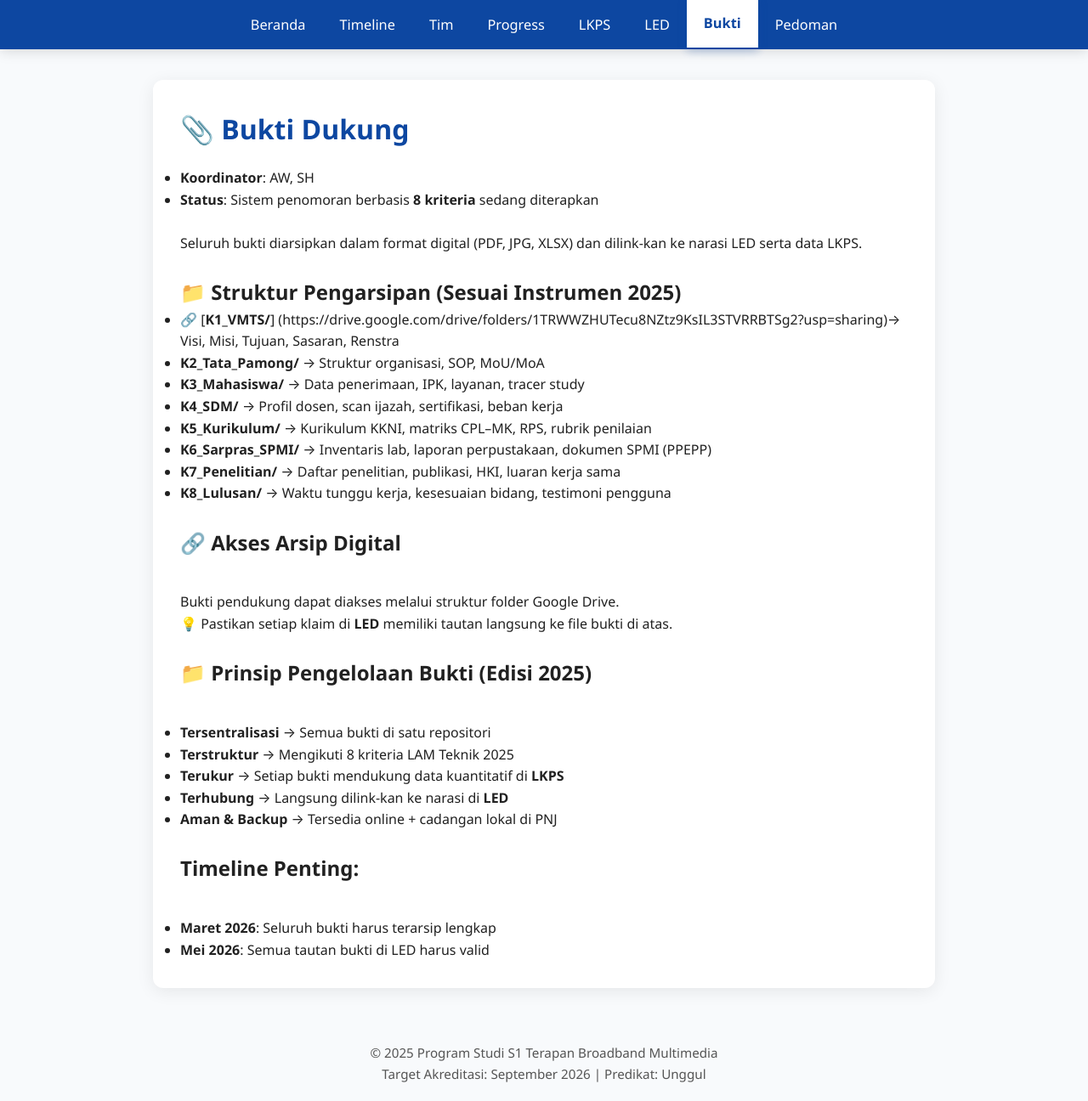
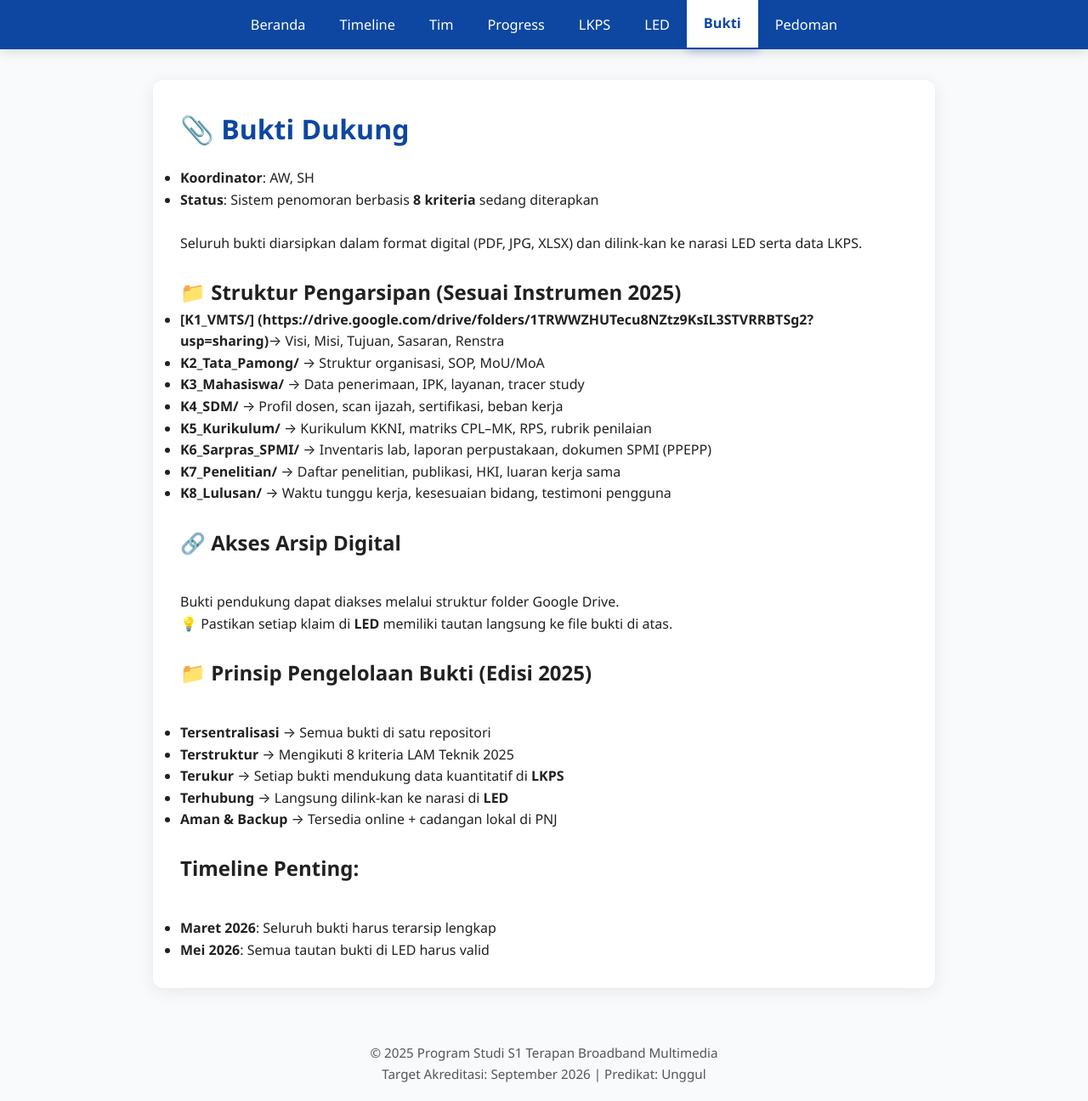
Before and after one commit to portal-psbm/aksibm-26, a Jekyll site: the page built from bukti.md, in a window 1280 px wide and 1296 px high. Shown: the whole window at 85% size. Built offline with Jekyll 4.4.1, drawn with Linux system fonts in a browser that asks for light colours.

```diff
--- a/bukti.md
+++ b/bukti.md
@@ -13,7 +13,7 @@ permalink: /bukti/
 
 ## 📁 Struktur Pengarsipan (Sesuai Instrumen 2025)
 
-- 🔗 [**K1_VMTS/**] (https://drive.google.com/drive/folders/1TRWWZHUTecu8NZtz9KsIL3STVRRBTSg2?usp=sharing)→ Visi, Misi, Tujuan, Sasaran, Renstra
+- **[K1_VMTS/] (https://drive.google.com/drive/folders/1TRWWZHUTecu8NZtz9KsIL3STVRRBTSg2?usp=sharing)**→ Visi, Misi, Tujuan, Sasaran, Renstra
 - **K2_Tata_Pamong/** → Struktur organisasi, SOP, MoU/MoA
 - **K3_Mahasiswa/** → Data penerimaan, IPK, layanan, tracer study
 - **K4_SDM/** → Profil dosen, scan ijazah, sertifikasi, beban kerja
```
